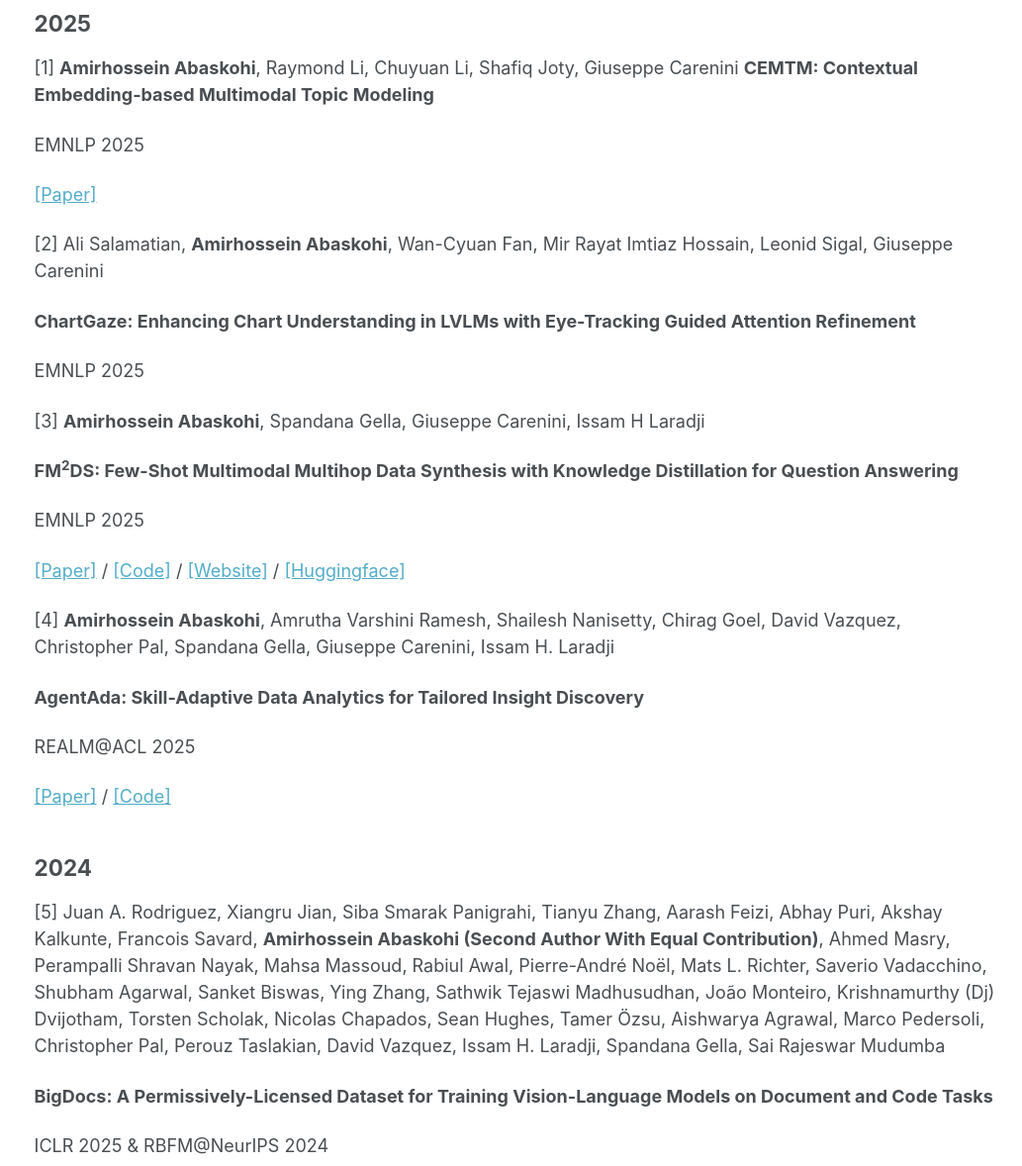
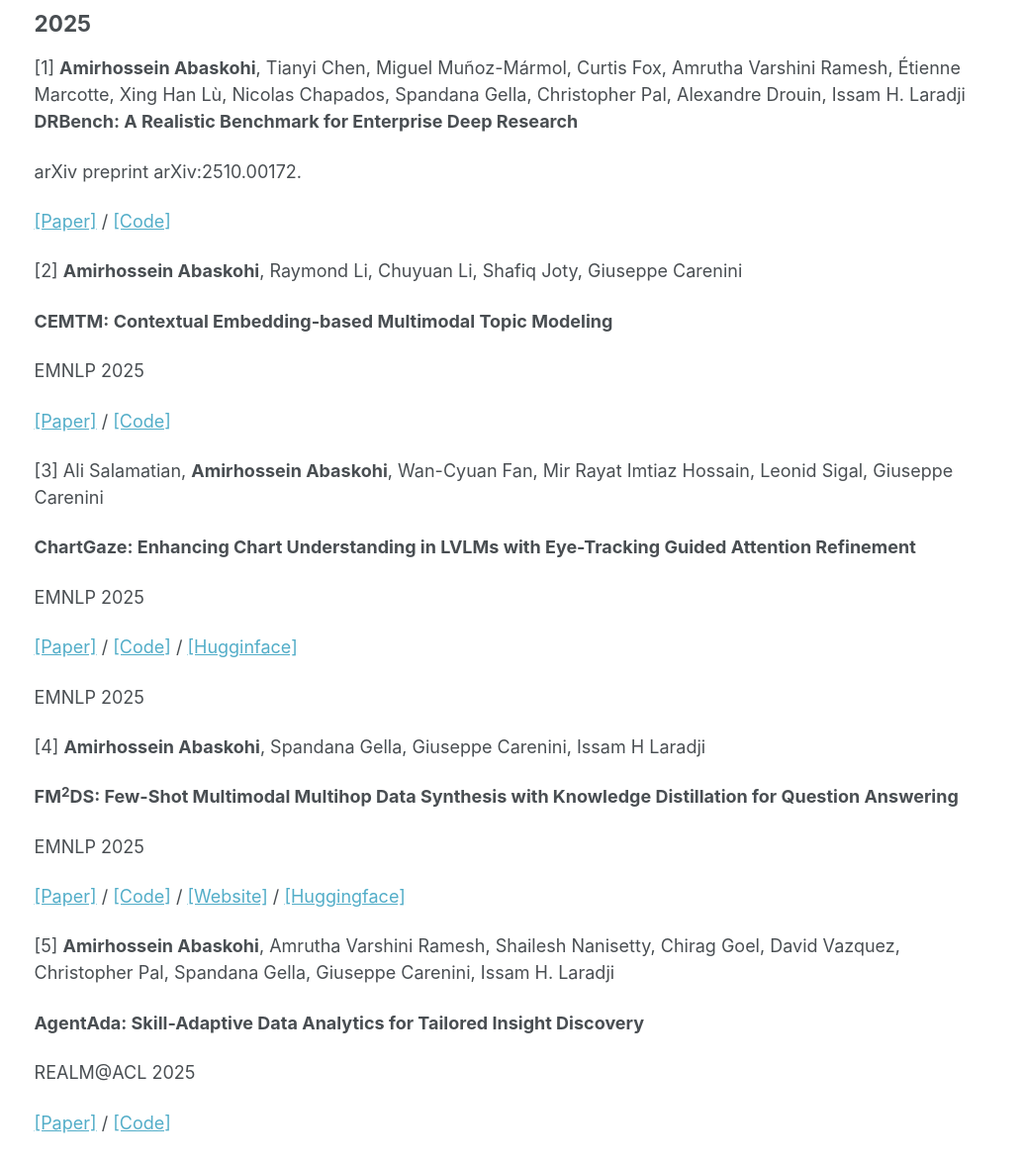
Before and after one commit to AmirAbaskohi/AmirAbaskohi.github.io, a Jekyll site: the page built from _pages/publications.md, in a window 1280 px wide and 1400 px high, cut to the strip 222-1400 px from the top of the window. Shown: the whole strip at 99% size, without its empty margins (247-1280 px from the left). Built offline with Jekyll 4.4.1, drawn with Linux system fonts in a browser that asks for light colours; some of the changed text lies outside the part shown.

Commit message:
Updated.

```diff
--- a/_pages/publications.md
+++ b/_pages/publications.md
@@ -10,20 +10,32 @@
 {% endif %}
 
 ## 2025
-[1] __Amirhossein Abaskohi__, Raymond Li, Chuyuan Li, Shafiq Joty, Giuseppe Carenini
+[1] __Amirhossein Abaskohi__, Tianyi Chen, Miguel Muñoz-Mármol, Curtis Fox, Amrutha Varshini Ramesh, Étienne Marcotte, Xing Han Lù, Nicolas Chapados, Spandana Gella, Christopher Pal, Alexandre Drouin, Issam H. Laradji
+**DRBench: A Realistic Benchmark for Enterprise Deep Research**
+
+arXiv preprint arXiv:2510.00172.
+
+[\[Paper\]](https://arxiv.org/abs/2510.00172) / [\[Code\]](https://github.com/ServiceNow/drbench)
+
+[2] __Amirhossein Abaskohi__, Raymond Li, Chuyuan Li, Shafiq Joty, Giuseppe Carenini
+
 **CEMTM: Contextual Embedding-based Multimodal Topic Modeling**
 
 EMNLP 2025
 
-[\[Paper\]](https://openreview.net/forum?id=7NxbdFk80k)
+[\[Paper\]](https://arxiv.org/abs/2509.11465) / [\[Code\]](https://github.com/AmirAbaskohi/CEMTM)
 
-[2] Ali Salamatian, __Amirhossein Abaskohi__, Wan-Cyuan Fan, Mir Rayat Imtiaz Hossain, Leonid Sigal, Giuseppe Carenini
+[3] Ali Salamatian, __Amirhossein Abaskohi__, Wan-Cyuan Fan, Mir Rayat Imtiaz Hossain, Leonid Sigal, Giuseppe Carenini
 
 **ChartGaze: Enhancing Chart Understanding in LVLMs with Eye-Tracking Guided Attention Refinement**
 
 EMNLP 2025
 
-[3] __Amirhossein Abaskohi__, Spandana Gella, Giuseppe Carenini, Issam H Laradji
+[\[Paper\]](https://www.arxiv.org/abs/2509.13282) / [\[Code\]](https://github.com/alisalamatian1/ChartGaze) / [\[Hugginface\]](https://huggingface.co/datasets/alisalam/ChartGaze)
+
+EMNLP 2025
+
+[4] __Amirhossein Abaskohi__, Spandana Gella, Giuseppe Carenini, Issam H Laradji
 
 **FM<sup>2</sup>DS: Few-Shot Multimodal Multihop Data Synthesis with Knowledge Distillation for Question Answering**
 
```
Also changed, not shown: other parts of _pages/publications.md (+12 -12 lines), 3 other files.
